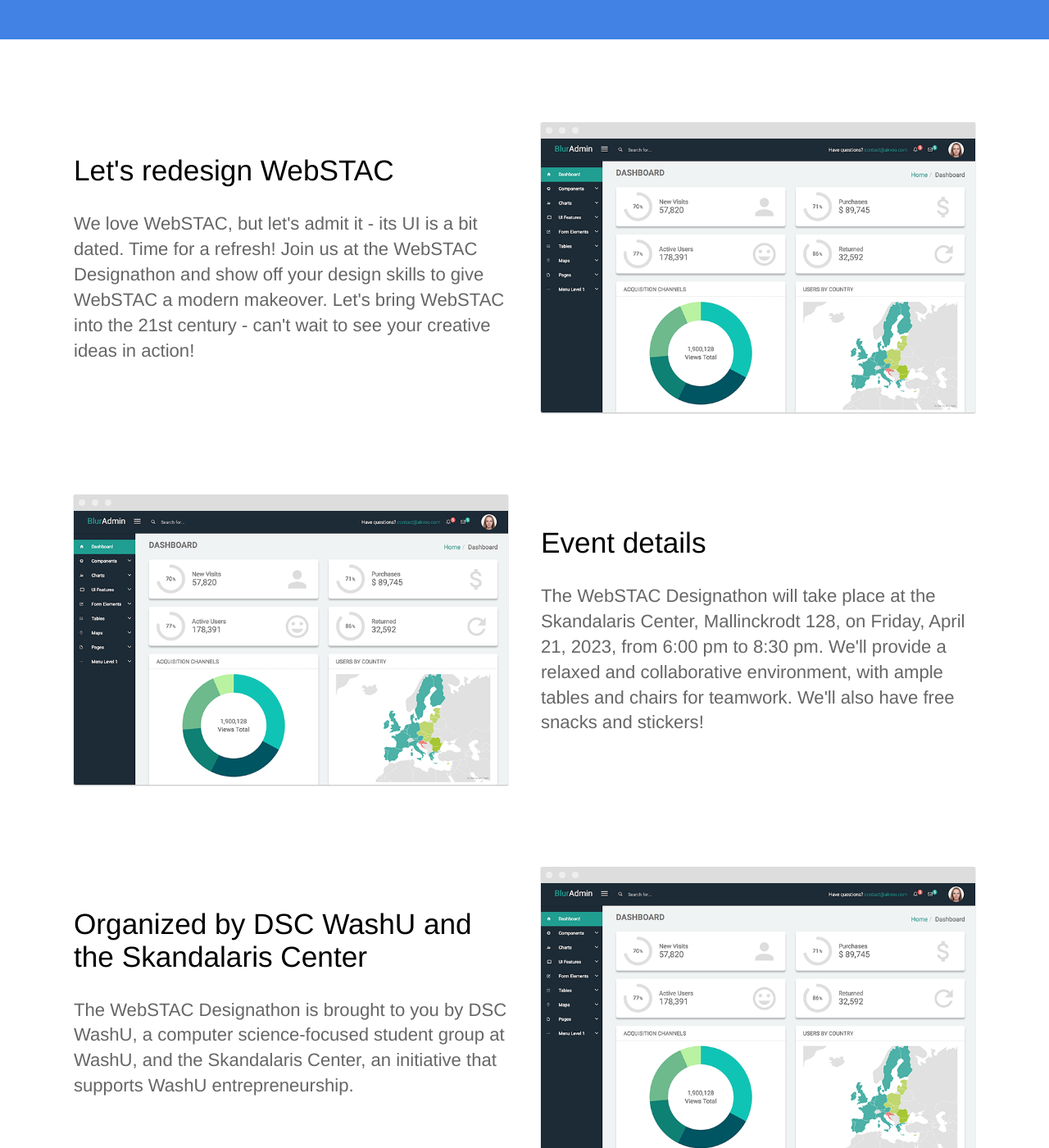
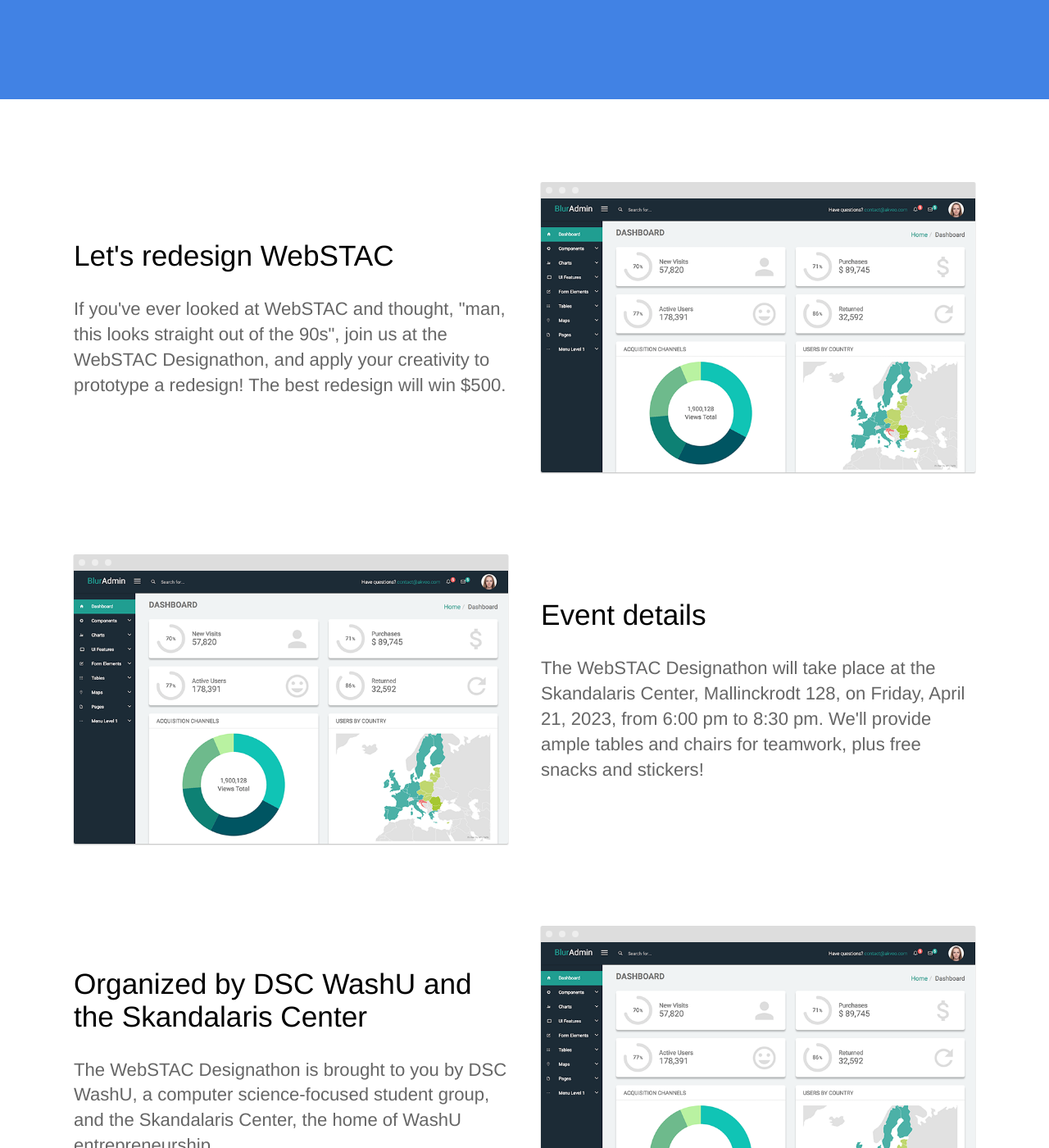
Before and after one commit to dscwashu/webstacdesignathon, a Jekyll site: the page built from index.html, in a window 1280 px wide and 1400 px high, scrolled down 355 px. Shown: the whole window at 82% size. Built offline with Jekyll 4.4.1, drawn with Linux system fonts in a browser that asks for light colours; the list of posts is cut into pages by our own code; some of the changed text lies outside the part shown.

Commit message:
Update index.html

```diff
--- a/index.html
+++ b/index.html
@@ -4,7 +4,8 @@
 ---
 <section class="hero">
 	<div class="text-container">
-		<h1 class="editable">{{ page.description }}</h1>
+		<p>DSC WashU and the Skandalaris Center present</p>
+		<h1 class="editable">The WebSTAC Designathon</h1>
 		<div class="cta button alt"><a href="{{ site.register_url }}">Register</a></div>
 	</div>
 </section>
@@ -14,7 +15,7 @@
 		<div class="container flex">
 			<div class="text editable">
 				<h2>Let's redesign WebSTAC</h2>
-				<p>We love WebSTAC, but let's admit it - its UI is a bit dated. Time for a refresh! Join us at the WebSTAC Designathon and show off your design skills to give WebSTAC a modern makeover. Let's bring WebSTAC into the 21st century - can't wait to see your creative ideas in action!</p>
+				<p>If you've ever looked at WebSTAC and thought, "man, this looks straight out of the 90s", join us at the WebSTAC Designathon, and apply your creativity to prototype a redesign! The best redesign will win $500.</p>
 			</div>
 			<div class="image">
 				<img src="{{ site.baseurl }}/images/dashboard.png" alt="Screenshot" class="screenshot editable" />
@@ -26,7 +27,7 @@
 		<div class="container flex">
 			<div class="text editable">
 				<h2>Event details</h2>
-				<p>The WebSTAC Designathon will take place at the Skandalaris Center, Mallinckrodt 128, on Friday, April 21, 2023, from 6:00 pm to 8:30 pm. We'll provide a relaxed and collaborative environment, with ample tables and chairs for teamwork. We'll also have free snacks and stickers!</p>
+				<p>The WebSTAC Designathon will take place at the Skandalaris Center, Mallinckrodt 128, on Friday, April 21, 2023, from 6:00 pm to 8:30 pm. We'll provide ample tables and chairs for teamwork, plus free snacks and stickers!</p>
 			</div>
 			<div class="image">
 				<img src="{{ site.baseurl }}/images/dashboard.png" alt="Screenshot" class="screenshot editable" />
@@ -38,7 +39,7 @@
 		<div class="container flex">
 			<div class="text editable">
 				<h2>Organized by DSC WashU and the Skandalaris Center</h2>
-				<p>The WebSTAC Designathon is brought to you by DSC WashU, a computer science-focused student group at WashU, and the Skandalaris Center, an initiative that supports WashU entrepreneurship.</p>
+				<p>The WebSTAC Designathon is brought to you by DSC WashU, a computer science-focused student group, and the Skandalaris Center, the home of WashU entrepreneurship.</p>
 			</div>
 			<div class="image">
 				<img src="{{ site.baseurl }}/images/dashboard.png" alt="Screenshot" class="screenshot editable" />
```
